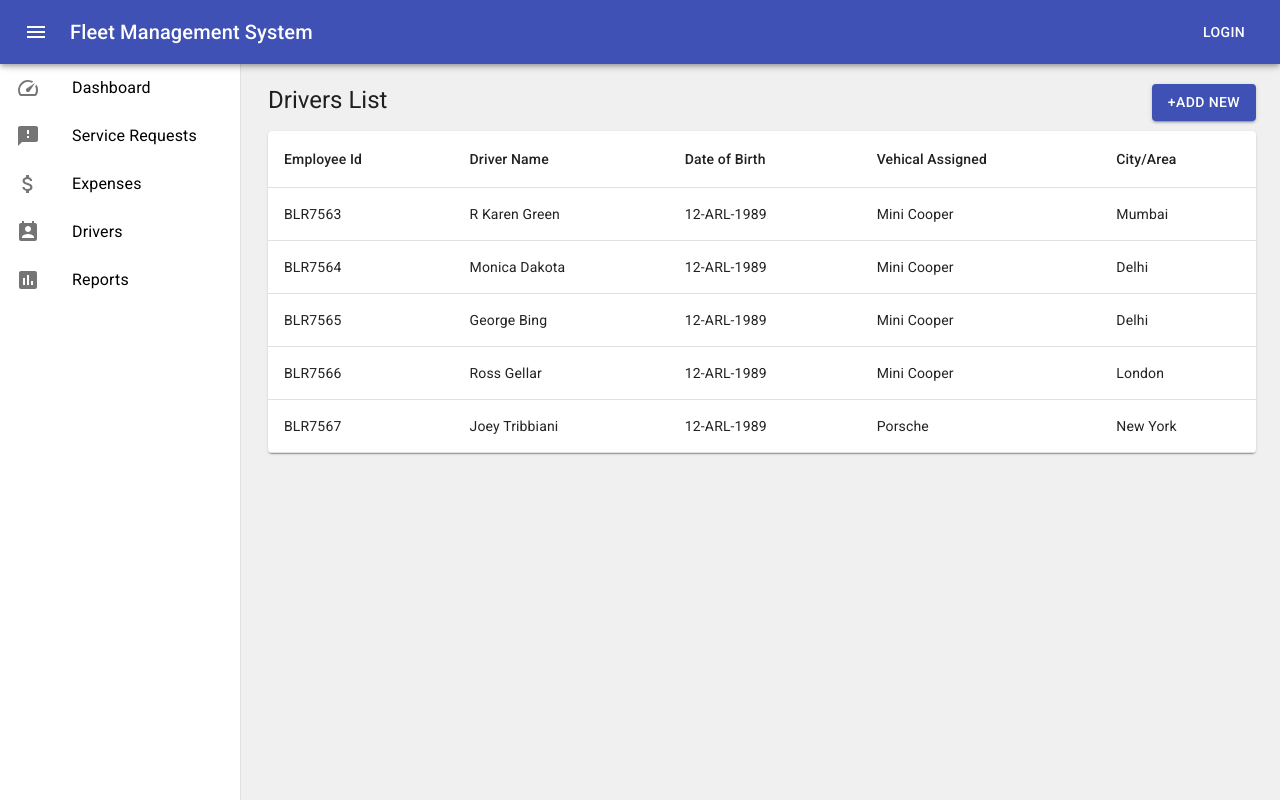
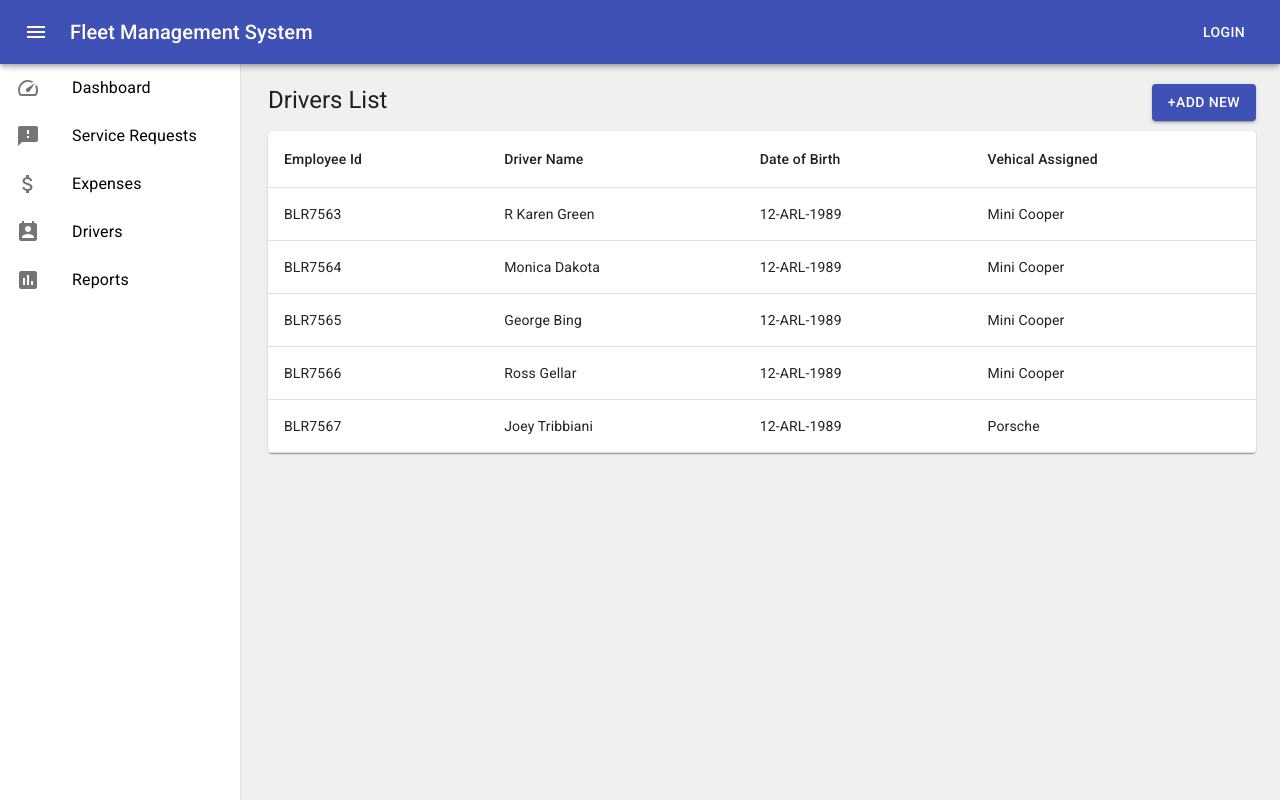
Before and after one commit to arshadfeeroz/police-fleet-management, a React (Create React App) app: page /drivers in a window 1280 px wide. Built offline with nearby package versions, Linux system fonts and the light colour scheme.

Commit message:
added exercises

```diff
--- a/src/components/Drivers/AddNewDriverForm.js
+++ b/src/components/Drivers/AddNewDriverForm.js
@@ -67,7 +67,7 @@ const AddNewDriverForm = ({ data, save }) => {
             onChange={e => { setData({ vehicalAssigned: e.target.value }); }}
           />
         </Grid>
-        <Grid item xs={12} sm={12}>
+        {/* <Grid item xs={12} sm={12}>
           <TextField
             variant="outlined"
             margin="normal"
@@ -79,7 +79,7 @@ const AddNewDriverForm = ({ data, save }) => {
             value={driverDetails.jobLocation}
             onChange={e => { setData({ jobLocation: e.target.value }); }}
           />
-        </Grid>
+        </Grid> */}
         <Grid item xs={12} sm={12} spacing={4}>
           <Button type="submit" variant="contained" color="primary">Next</Button>
         </Grid>
--- a/src/components/Drivers/DriversList.js
+++ b/src/components/Drivers/DriversList.js
@@ -24,7 +24,7 @@ const DriversList = ({ list }) => {
               <TableCell>{row.name}</TableCell>
               <TableCell>{row.dob}</TableCell>
               <TableCell>{row.vehicalAssigned}</TableCell>
-              <TableCell>{row.jobLocation}</TableCell>
+              {/* <TableCell>{row.jobLocation}</TableCell> */}
             </TableRow>
           ))}
         </TableBody>
--- a/src/constants/drivers.js
+++ b/src/constants/drivers.js
@@ -1,8 +1,8 @@
-export const DRIVER_TABLE_FIELDS = ['Employee Id', 'Driver Name', 'Date of Birth', 'Vehical Assigned', 'City/Area'];
+export const DRIVER_TABLE_FIELDS = ['Employee Id', 'Driver Name', 'Date of Birth', 'Vehical Assigned'];
 export const DRIVER_TABLE_FIELDS_MAP = {
   id: 'Employee Id',
   name: 'Driver Name',
   dob: 'Date of Birth',
   vehicalAssigned: 'Vehical Assigned',
-  jobLocation: 'City/Area'
+  // jobLocation: 'City/Area'
 };
```
